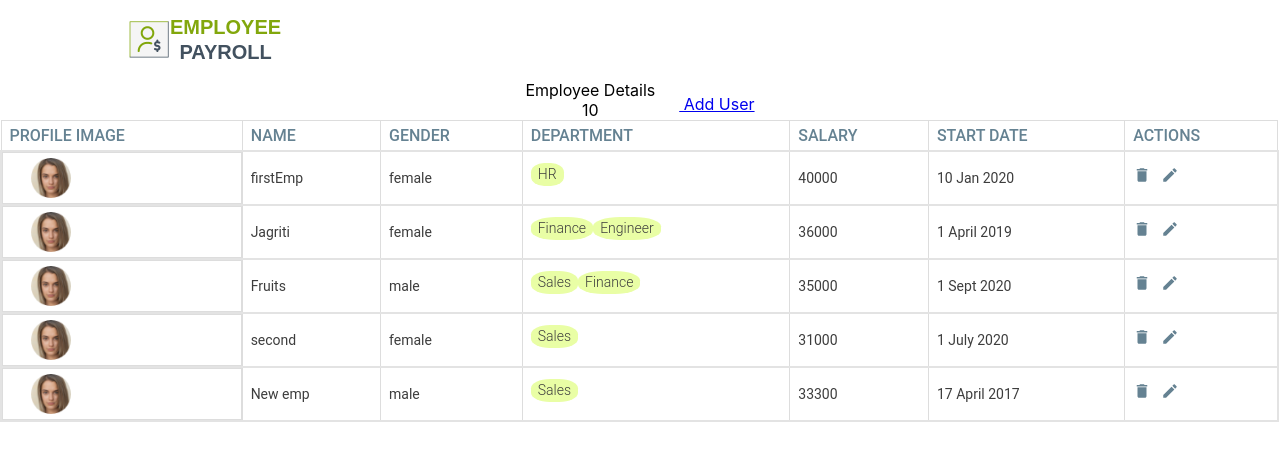
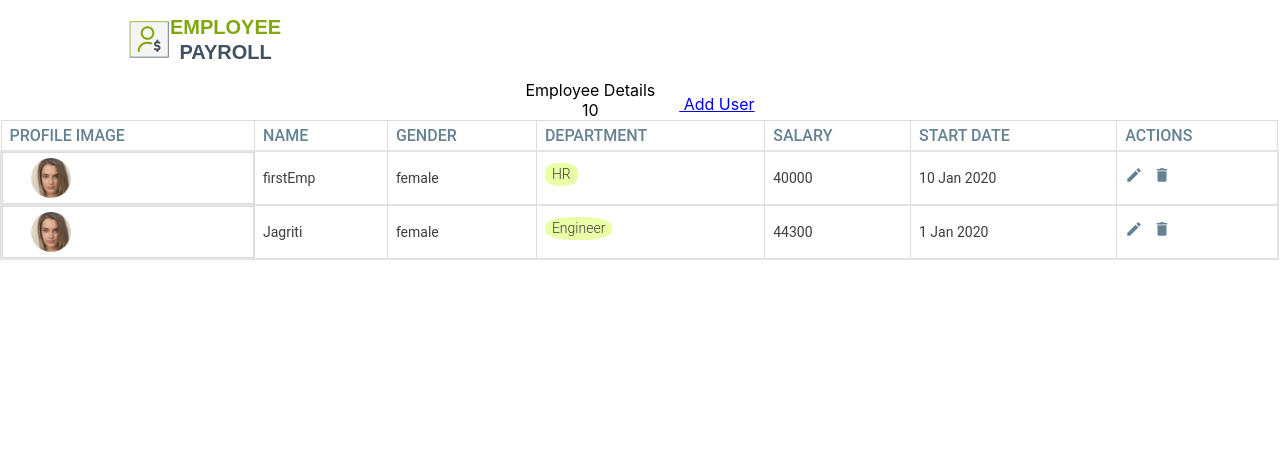
Before and after one commit to jagriti04/EmployeePayrollFrontEnd, a React (Create React App) app: page /home in a window 1280 px wide. Shown: the top 460 px of the page. Built offline with nearby package versions, Linux system fonts and the light colour scheme; data requests are answered from the project's data file.

Commit message:
[Jagriti]ADDED: Methods to delete the employee data and to update

```diff
--- a/server/db.json
+++ b/server/db.json
@@ -15,51 +15,13 @@
     {
       "name": "Jagriti",
       "department": [
-        "Finance",
         "Engineer"
       ],
       "gender": "female",
-      "salary": "36000",
-      "startDate": "1 April 2019",
-      "notes": "Added new emp",
+      "salary": "44300",
+      "startDate": "1 Jan 2020",
+      "notes": "",
       "id": 2,
-      "profileUrl": "../../assets/profile-images/Ellipse 1.png"
-    },
-    {
-      "name": "Fruits",
-      "department": [
-        "Sales",
-        "Finance"
-      ],
-      "gender": "male",
-      "salary": "35000",
-      "startDate": "1 Sept 2020",
-      "notes": "New add",
-      "id": 3,
-      "profileUrl": "../../assets/profile-images/Ellipse -8.png"
-    },
-    {
-      "name": "second",
-      "department": [
-        "Sales"
-      ],
-      "gender": "female",
-      "salary": "31000",
-      "startDate": "1 July 2020",
-      "notes": "qwerty",
-      "id": 4,
-      "profileUrl": "../../assets/profile-images/Ellipse 1.png"
-    },
-    {
-      "name": "New emp",
-      "department": [
-        "Sales"
-      ],
-      "gender": "male",
-      "salary": "33300",
-      "startDate": "17 April 2017",
-      "notes": "",
-      "id": 5,
       "profileUrl": "../../assets/profile-images/Ellipse -3.png"
     }
   ]
--- a/src/components/payroll_form/payroll_form.jsx
+++ b/src/components/payroll_form/payroll_form.jsx
@@ -143,11 +143,19 @@ const PayrollForm = props => {
       profileUrl: formValue.profileUrl,
     };
     console.log(employee);
-    employeeService.addEmployee(employee).then(data => {
-      console.log("data added");
-    }).catch(err => {
+    if (formValue.isUpdate == true) {
+      employeeService.updateEmployee(employee).then(data => {
+        console.log("updated successfully");
+      }).catch(err => {
+        console.log("error in updation is ", err);
+      })
+    } else {
+      employeeService.addEmployee(employee).then(data => {
+        console.log("data added");
+      }).catch(err => {
         console.log("err while add");
-    })
+      })
+    }
   }
 
   const reset = () => {
@@ -424,8 +432,7 @@ const PayrollForm = props => {
             </Link>
 
             <div className="submit-reset">
-              <button to="/home"
-                type="submit"
+              <button type="submit"
                 className="button submitButton"
                 id="submitButton"
               >
--- a/src/components/payroll_home/display/display.jsx
+++ b/src/components/payroll_home/display/display.jsx
@@ -1,16 +1,23 @@
 import React from "react";
-import { withRouter } from "react-router-dom";
-// import EmployeeService from "../../../services/employee-service";
+import {Link, withRouter } from "react-router-dom";
+import EmployeeService from "../../../services/employee-service";
 import "./display.scss"
 import profile1 from "../../../assets/profile-images/Ellipse -1.png";
 import edit from "../../../assets/icons/create-black-18dp.svg";
 import deleteImg from "../../../assets/icons/delete-black-18dp.svg"
 
-const Display = props => {
-  // const employeeService = new EmployeeService();
+const Display = (props) => {
+  const employeeService = new EmployeeService();
 
   const remove = (empId) => {
     console.log("in remove func " + empId);
+    employeeService.deleteEmployee(empId)
+      .then(data => {
+        console.log("deleted successfully");
+        props.getAllEmployees();
+      }).catch(err => {
+        console.log("error in deletion ", err);
+      })
   }
 
   const update = (empId) => {
@@ -45,8 +52,11 @@ const Display = props => {
               </td>
               <td> {element.salary} </td>
               <td> {element.startDate} </td>
-              <td> <img onClick={() => remove(element.id)} src={deleteImg} alt="delete" />
-                  <img onClick={()=> update(element.id)} src={edit} alt="edit" />
+              <td>
+                <Link to="./form">
+                  <img onClick={() => update(element.id)} src={edit} alt="edit" />
+                </Link>
+                <img onClick={() => remove(element.id)} src={deleteImg} alt="delete" />
               </td>
             </tr>
           ))}
--- a/src/components/payroll_home/payroll_home.jsx
+++ b/src/components/payroll_home/payroll_home.jsx
@@ -16,10 +16,10 @@ class PayrollHome extends React.Component {
   }
 
   componentDidMount() {
-    this.getAllEmployee();
+    this.getAllEmployees();
   }
 
-  getAllEmployee = () => {
+  getAllEmployees = () => {
     this.employeeService
       .getEmployees()
       .then(data => {
@@ -56,7 +56,7 @@ class PayrollHome extends React.Component {
           </div>
 
           <div className="table-main">
-            <Display employeeArray={this.state.employeeArray} />
+            <Display employeeArray={this.state.employeeArray} getAllEmployees={this.getAllEmployees} />
           </div>
         </div>
       </div>
--- a/src/services/axios-service.js
+++ b/src/services/axios-service.js
@@ -19,6 +19,13 @@ class AxiosService {
       data: data
     })
   }
+
+  deleteService(url, id) {
+    return axios({
+      method: 'delete',
+      url: url
+    })
+  }
 }
 
 module.exports = new AxiosService();
--- a/src/services/employee-service.js
+++ b/src/services/employee-service.js
@@ -15,7 +15,12 @@ export default class EmployeeService {
     return AxiosService.postService(`${this.baseUrl}employee`, data);
   }
 
-  updateEmployee(data, id) {
-    return AxiosService.putService(`${this.baseUrl}employee`,data)
+  updateEmployee(data) {
+    console.log(data.id);
+    return AxiosService.putService(`${this.baseUrl}employee/${data.id}`,data);
+  }
+
+  deleteEmployee(id) {
+    return AxiosService.deleteService(`${this.baseUrl}employee/${id}`);
   }
 }
```
Also changed, not shown: 1 other file (tests, documents, lock files or other folders).
